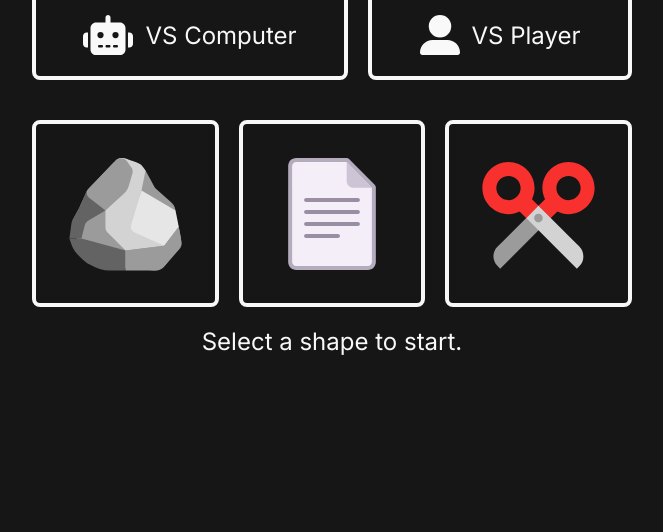
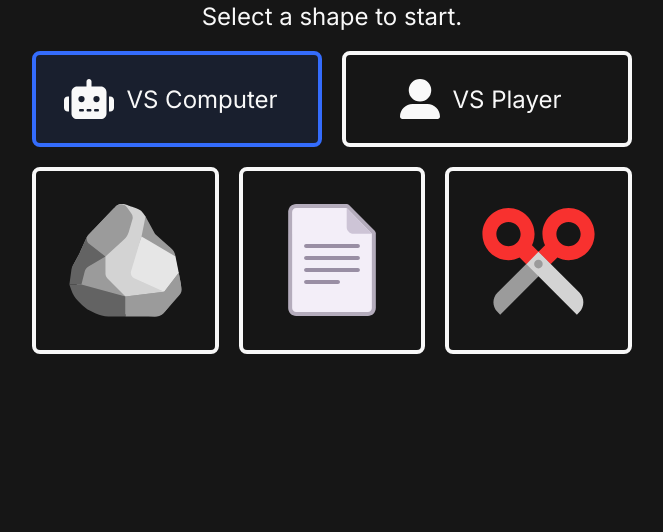
Before and after one commit to MatthewPopa/rock-paper-scissors, a plain HTML site: page index.html in a window 1280 px wide. Shown: the part 268-800 px from the top of the page, without its empty margins (308-971 px from the left). Drawn offline with Linux system fonts and the light colour scheme.

Commit message:
Init UI overhaul

```diff
--- a/app.js
+++ b/app.js
@@ -1,3 +1,17 @@
+//let roundDisplay = document.querySelector('#round');
+let roundMessage = document.querySelector('#roundMessage');
+let playerDisplay = document.querySelector('#playerScore');
+let computerDisplay = document.querySelector('#computerScore');
+
+let scoreDisplay = document.createElement('div');
+scoreDisplay.classList.add('score-display');
+let scoreTick = document.createElement('div');
+scoreTick.classList.add('tick');
+
+let numberOfRounds = 5;
+
+let player1Shape = document.createElement('div');
+let player2Shape = document.createElement('div');
 
 function getComputerChoice() {
     let number = getRandomInt(3);
@@ -9,12 +23,33 @@ function getRandomInt(max) {
     return Math.floor(Math.random() * max);
 }
 
+let createRoundArray = () => {
+    let newArray = [];
+    for(i = 1; i <= numberOfRounds; i++) {
+        newArray.push(i);
+    }
+    return newArray;
+}
+
+let createScoreDisplay = () => {
+    createRoundArray().forEach((element) => {
+        scoreTick.classList.add(element);
+        scoreDisplay.append(scoreTick.cloneNode(true));
+        scoreTick.classList.remove(element);
+    });
+}
+
 let startGame = () => {
-    roundDisplay.classList.add("grow");
-    computerDisplay.classList.add("fade");
-    playerDisplay.classList.add("fade");
-    //make text fade before implementing score display
-    //change computer/player divs to score display
+    createScoreDisplay();
+    document.querySelector(".active").classList.remove("active");
+    playerDisplay.textContent = '';
+    computerDisplay.textContent = '';
+    playerDisplay.append(scoreDisplay);
+    computerDisplay.append(scoreDisplay.cloneNode(true));
+    //roundDisplay.textContent = "R" + currentRound;
+    setTimeout(() => {
+        document.querySelector(".opponent-selector").classList.add("grow");
+    }, 400);
 };
 
 let endGame = () => {
@@ -39,43 +74,16 @@ selection.addEventListener('click', (e) => {
             break;
     }
     if(currentRound == 0) startGame();
-    if(playerScore < 5 && computerScore < 5) playRound();
+    if(playerScore < numberOfRounds && computerScore < numberOfRounds) playRound();
 });
-
-let roundDisplay = document.querySelector('#round');
-let roundMessage = document.querySelector('#roundMessage');
-let playerDisplay = document.querySelector('#playerScore');
-let computerDisplay = document.querySelector('#computerScore');
-
-let scoreDisplay = document.createElement('div');
-scoreDisplay.classList.add('score-display');
-let scoreTick = document.createElement('div');
-scoreTick.classList.add('tick');
-
-let numberOfRounds = 5;
-
-let createRoundArray = () => {
-    let newArray = [];
-    for(i = 1; i <= numberOfRounds; i++) {
-        newArray.push(i);
-    }
-    return newArray;
-}
-
-let createScoreDisplay = () => {
-    createRoundArray().forEach((element) => {
-        scoreTick.classList.add(element);
-        scoreDisplay.append(scoreTick.cloneNode(true));
-        scoreTick.classList.remove(element);
-    });
-}
 
 let playerScore = 0;
 let computerScore = 0;
 let currentRound = 0;
+
 function playRound(player, computer) {
     player = playerChoice;
-    computer = getComputerChoice();
+    computer = "paper";
     currentRound++;
     if(player == "rock"){
         if(computer == "rock"){
@@ -114,33 +122,25 @@ function playRound(player, computer) {
             roundMessage.textContent = "You tie! You both picked scissors.";
         }
     }
-    if(currentRound == 1){
-        setTimeout(() => {
-            roundDisplay.textContent = "R" + currentRound;
-        }, 300);
-        playerDisplay.textContent = '';
-        computerDisplay.textContent = '';
-        createScoreDisplay();
-        playerDisplay.append(scoreDisplay);
-        computerDisplay.append(scoreDisplay.cloneNode(true));
-    } else {
-        roundDisplay.textContent = "R" + currentRound;
-    };
     let computerTicks = Array.from(document.querySelectorAll("#computerScore .score-display > .tick"));
+    let playerTicks = Array.from(document.querySelectorAll("#playerScore .score-display > .tick"));
+    let addScore = () => {
         computerTicks.forEach((tick) => {
             if(tick.classList.contains(`${computerScore}`)){
                 tick.classList.add('point');
             }
         });
-    let playerTicks = Array.from(document.querySelectorAll("#playerScore .score-display > .tick"));
         playerTicks.forEach((tick) => {
             if(tick.classList.contains(`${playerScore}`)){
                 tick.classList.add('point');
             }
         });
-    // if(document.querySelector("#computerScore .score-display > .tick").classList.contains(`${computerScore}`)){
-    //     document.querySelector("#computerScore .score-display > .tick").classList.add("point");
-    // };
-    if(playerScore == 5 || computerScore == 5) endGame();
+    };
+    //roundDisplay.textContent = "R" + currentRound;
+    addScore();
+    if(playerScore == numberOfRounds || computerScore == numberOfRounds) endGame();
     return;
 }
+
+//need logic to decide between player vs computer
+//probably 2 different game functions for each
--- a/index.html
+++ b/index.html
@@ -11,21 +11,34 @@
     <div class="title">
         <h1>Rock Paper Scissors</h1>
     </div>
-<!--   <div class="opponent-selector">
-        <div class="active opponent" id="computer"><img class="icon" src="assets/computer.svg"><span>VS Computer</span></div>
-        <div class="opponent" id="player"><img class="icon" src="assets/player.svg"><span>VS Player</span></div>
-    </div>-->
+    <div class="round" id="roundMessage">Select a shape to start.</div>
     <div class="opponent-selector">
-        <div class="round" id="round"></div>
-        <div class="opponent" id="computer"><img class="icon" src="assets/computer.svg"><div id="computerScore">VS Computer</div></div>
-        <div class="opponent" id="player"><img class="icon" src="assets/player.svg"><div id="playerScore">VS Player</div></div>
+        <div class="active opponent" id="computer">
+            <div class="scoreboard">
+                <img class="icon" src="assets/computer.svg">
+                <div class="scoreboard" id="computerScore">VS Computer</div>
+            </div>
+            <hr>
+            <div class="player-shape">
+                <div id="question"><img src="assets/question.svg"></div>
+            </div>
+        </div>
+        <div class="opponent" id="player">
+            <div class="scoreboard">
+                <img class="icon" src="assets/player.svg">
+                <div class="scoreboard" id="playerScore">VS Player</div>
+            </div>
+            <hr>
+            <div class="player-shape">
+                <div id="question"><img src="assets/question.svg"></div>
+            </div>
+        </div>
     </div>
     <div class="shape-selector">
         <div id="rock"><img src="assets/rock.svg"></div>
         <div id="paper"><img src="assets/paper.svg"></div>
         <div id="scissors"><img src="assets/scissors.svg"></div>
     </div>
-    <p id="roundMessage">Select a shape to start.</p>
 </div>
 </body>
 </html>
--- a/style.css
+++ b/style.css
@@ -3,10 +3,11 @@
 :root {
     --background: #161616;
     --secondary: #4E4E4E;
+    --tertiary: #2D2D2D;
     --blue: #346CFC;
     --red: #F8312F;
     --white: #F8F8F8;
-    --unit: 20px;
+    --unit: 1.25rem;
 }
 
 * {
@@ -19,14 +20,12 @@ h1, h2, h3, h4, h5, h6, p {
 }
 
 h1 {
-    font-size: 60px;
-    margin-bottom: calc(var(--unit) * 1.5);
+    font-size: 3.75rem;
 }
 
 body {
     margin: 0;
     font-family: 'Inter', sans-serif;
-    font-size: 24px;
     background-color: var(--background);
     color: var(--white);
     width: 100dvw;
@@ -36,39 +35,42 @@ body {
 }
 
 .container {
-    width: 600px;
-    display:flex;
+    width: 90%;
+    max-width: 600px;
+    display: flex;
     flex-direction: column;
     justify-content: center;
     align-items: center;
+    gap: var(--unit);
 }
 
 .opponent-selector {
+    font-size: 1.5rem;
     display: flex;
     flex-flow: row;
-    /* gap: var(--unit); */
+    gap: var(--unit);
     width: 100%;
-    margin-bottom: calc(var(--unit) * 2)
+    height: 6rem;
+    transition: .5s;
 }
 
-.opponent-selector > div {
-    height: 90px;
-    flex-grow: 1;
-    border: 4px solid var(--white);
-    border-radius: 8px;
-    display: flex;
-    justify-content: center;
-    align-items: center;
-    transition: flex-grow .5s,
-    opacity .25s ease .3s;
+.opponent-selector.grow {
+    height: 22.5rem;
 }
 
-.opponent-selector > div:nth-child(2) {
-    margin-right: var(--unit);
+.opponent {
+    flex: 1 1 0px;
+    border: .25rem solid var(--white);
+    border-radius: .5rem;
+    display: flex;
+    flex-direction: column;
+    justify-content: flex-start;
+    align-items: center;
+    overflow: hidden;
 }
 
 .opponent-selector div.active {
-    border: 4px solid var(--blue);
+    border: .25rem solid var(--blue);
     background-color: rgb(51, 108, 252, 0.1);
 }
 
@@ -81,50 +83,52 @@ body {
     background-color: rgb(51, 108, 252, 0.1);
 }
 
-#round {
-    max-width: 130px;
-    font-size: 36px;
-    font-weight: bold;
+.round {
+    font-size: 1.5rem;
 }
 
-.opponent-selector div.round {
-    border: none;
-    flex-grow: 0.00001;
-    opacity: 0;
+.scoreboard {
+    display: flex;
+    justify-content: center;
+    align-items: center;
+    height: 5.5rem;
 }
 
-.opponent-selector div.round.grow {
-    flex-grow: 1;
-    border: 4px solid var(--white);
-    margin-right: var(--unit);
-    opacity: 1;
+.scoreboard > div {
+    margin: 0 .75rem;
 }
 
-.opponent span {
-    transition: opacity .4s;
-    opacity: 1;
+.player-shape {
+    margin: 1.25rem;
 }
 
-.opponent span.fade {
-    opacity: 0;
+.player-shape img {
+    height: 13.75rem;
 }
 
 .icon {
-    height: 40px;
+    height: 2.5rem;
     filter: invert(100%) sepia(75%) saturate(111%) hue-rotate(221deg) brightness(116%) contrast(95%);
-    margin-right: 12px;
+}
+
+hr {
+    border: 1px solid var(--tertiary);
+    width: 75%;
+    margin: 0;
 }
 
 .shape-selector {
     display: flex;
     gap: var(--unit);
+    width: 100%;
 }
 
 .shape-selector div {
-    width: 186.67px;
-    height: 186.67px;
-    border: 4px solid var(--white);
-    border-radius: 8px;
+    flex: 1 1 0px;
+    height: auto;
+    aspect-ratio: 1 / 1;
+    border: .25rem solid var(--white);
+    border-radius: .5rem;
     display: flex;
     flex-direction: column;
     justify-content: center;
@@ -136,26 +140,22 @@ body {
 }
 
 .shape-selector div img {
-    height: 128px;
+    height: 8rem;
     z-index: -1;
-}
-
-#roundMessage {
-    margin: var(--unit);
 }
 
 .score-display {
     display: flex;
-    height: 48px;
-    gap: 4px;
-    margin: 0 12px;
+    height: 3rem;
+    gap: .25rem;
 }
 
 .tick {
     height: 100%;
-    width: 16px;
-    border-radius: 4px;
+    width: 1rem;
+    border-radius: .25rem;
     background-color: var(--secondary);
+    transition: .5s;
 }
 
 #computerScore .score-display > .tick.point {
```
Also changed, not shown: assets/question.svg (added). Lines whose indentation alone changed are shown as unchanged.
